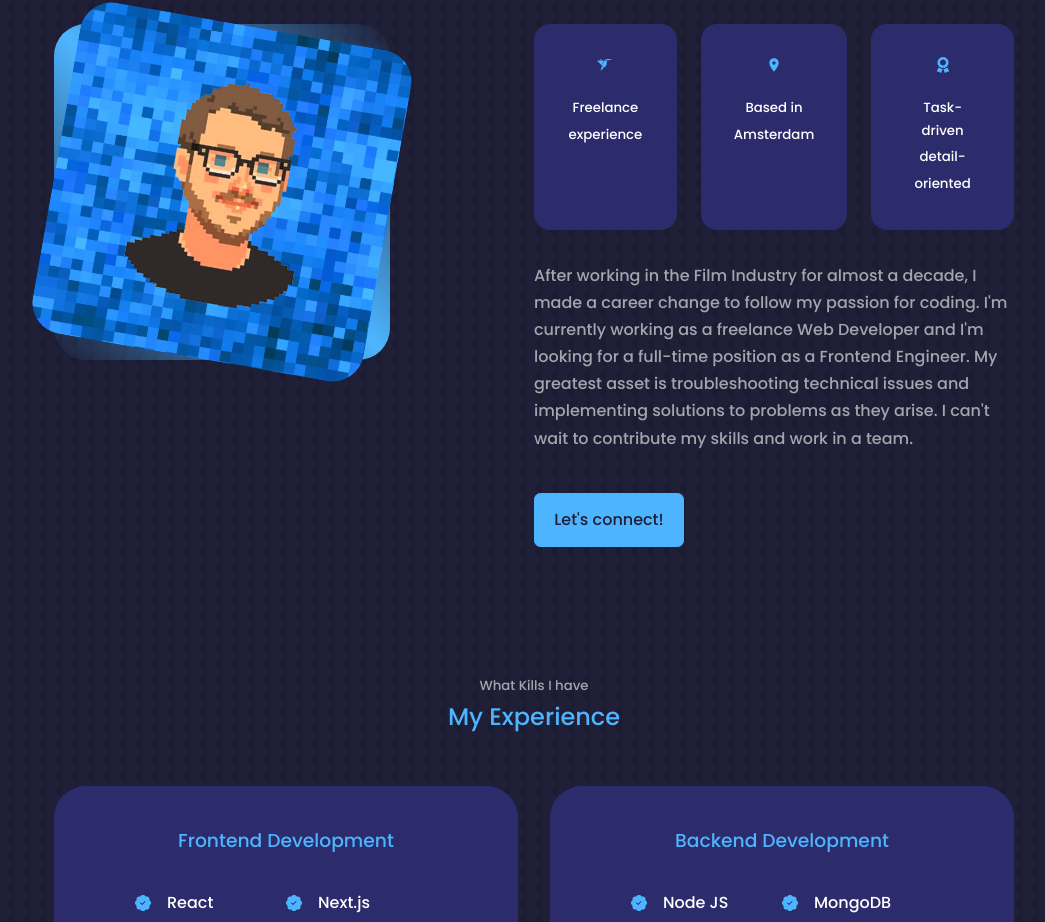
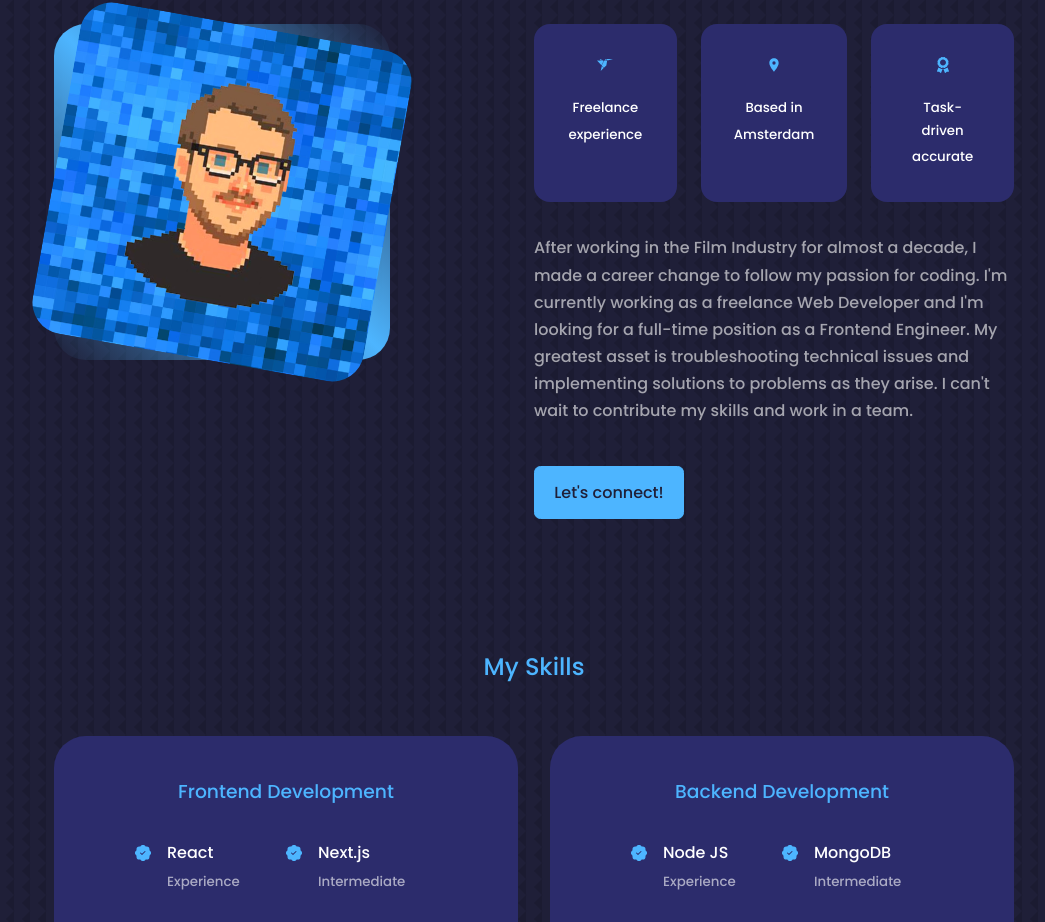
Before and after one commit to QuiqueLaff/react-portfolio-website, a React (Create React App) app: page / in a window 1280 px wide. Shown: the part 993-1915 px from the top of the page, without its empty margins (106-1151 px from the left). Built offline with nearby package versions, Linux system fonts and the light colour scheme.

Commit message:
small changes

```diff
--- a/src/components/about/About.jsx
+++ b/src/components/about/About.jsx
@@ -36,7 +36,7 @@ const About = () => {
               <article className='about__card'>
                 <FaAward className='about__icon'/>
                 <h5>Task-driven</h5>
-                <small>detail-oriented</small>
+                <small>accurate</small>
               </article>
             </div>
             <p>After working in the Film Industry for almost a decade, I made a career change to follow my passion for coding. I'm currently working as a freelance Web Developer and I'm looking for a full-time position as a Frontend Engineer. My greatest asset is troubleshooting technical issues and implementing solutions to problems as they arise. I can't wait to contribute my skills and work in a team.</p>
--- a/src/components/experience/Experience.jsx
+++ b/src/components/experience/Experience.jsx
@@ -5,8 +5,7 @@ import {BsFillPatchCheckFill} from "react-icons/bs"
 const Experience = () => {
   return (
     <section id="experience">
-      <h5> What Kills I have</h5>
-      <h2>My Experience</h2>
+      <h2>My Skills</h2>
       <div className="container experience__container">
         <div className="experience__frontend">
           <h3>Frontend Development</h3>
```
